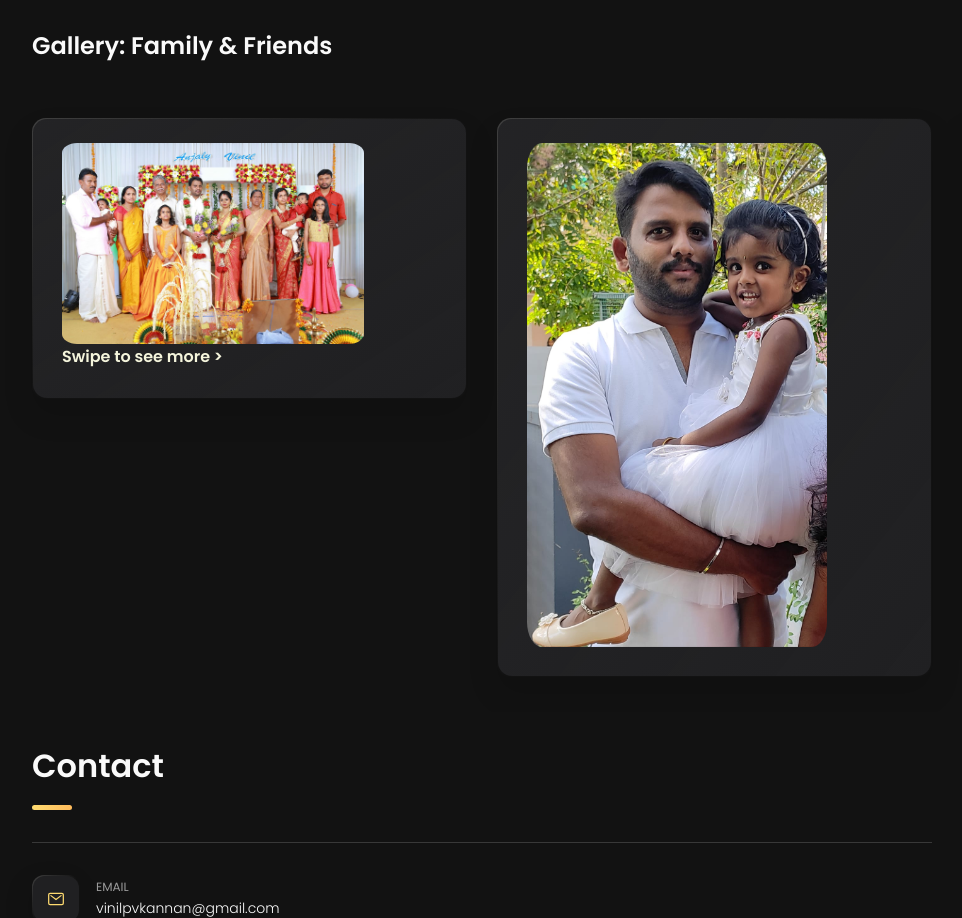
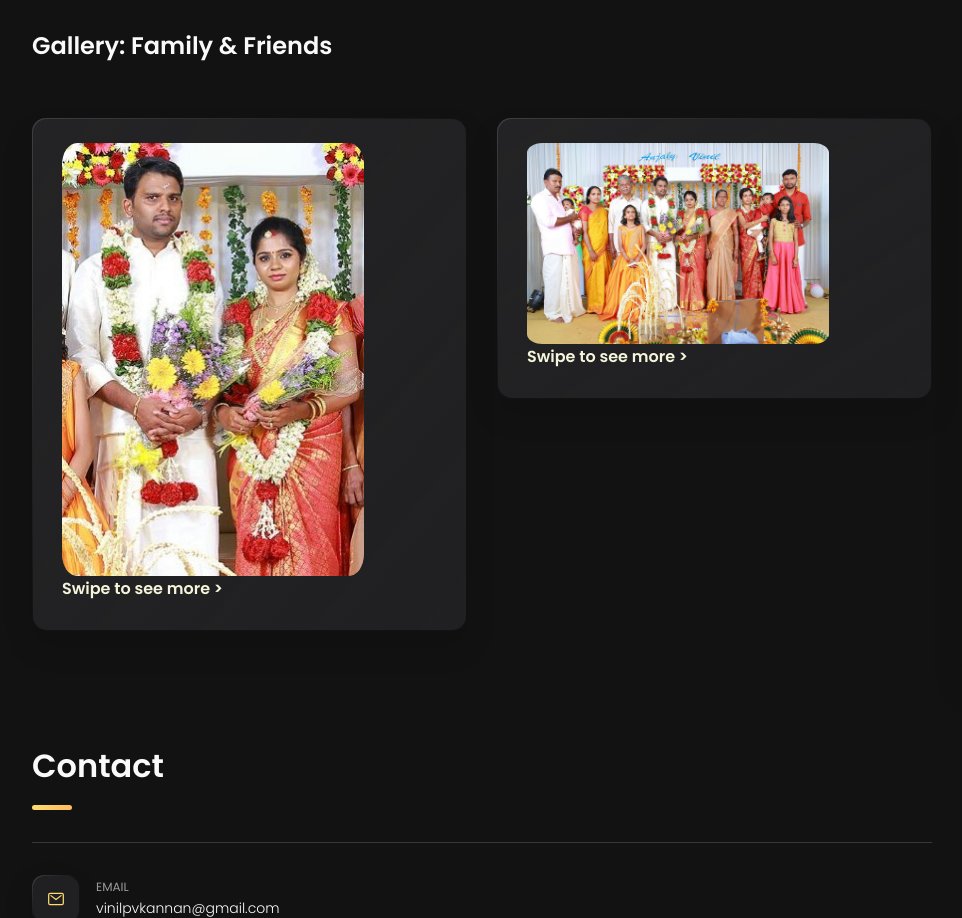
Before and after one commit to abhijithabhiakl/Vinil-portfolio, a plain HTML site: page index.html in a window 1280 px wide. Shown: the part 3194-4112 px from the top of the page, without its empty margins (308-1270 px from the left). Drawn offline with nearby package versions, Linux system fonts and the light colour scheme.

Commit message:
family photo change

```diff
--- a/index.html
+++ b/index.html
@@ -1091,6 +1091,24 @@
 
           <ul class="testimonials-list has-scrollbar">
 
+
+
+            <li class="testimonials-item">
+              <div class="content-card" data-testimonials-item>
+
+                <!-- <figure class="testimonials-avatar-box"> -->
+                  <img style= "border-radius: 5%;"src="./assets/images/img00.jpeg" alt="Daniel lewis" width="302" data-testimonials-avatar>
+                <!-- </figure> -->
+                  <h4 style="color: beige;">Swipe to see more > </h4>
+                <!-- <h4 class="h4 testimonials-item-title" data-testimonials-title>Father  : VENU P N</h4> -->
+
+                <!-- <div class="testimonials-text" data-testimonials-text>
+                  <p>
+                    My father is a real estate agent and he has been in the field for the past 20 years
+                </div> -->
+
+              </div>
+            </li>
             <li class="testimonials-item">
               <div class="content-card" data-testimonials-item>
 
```
Also changed, not shown: assets/images/img00.jpeg (added).
